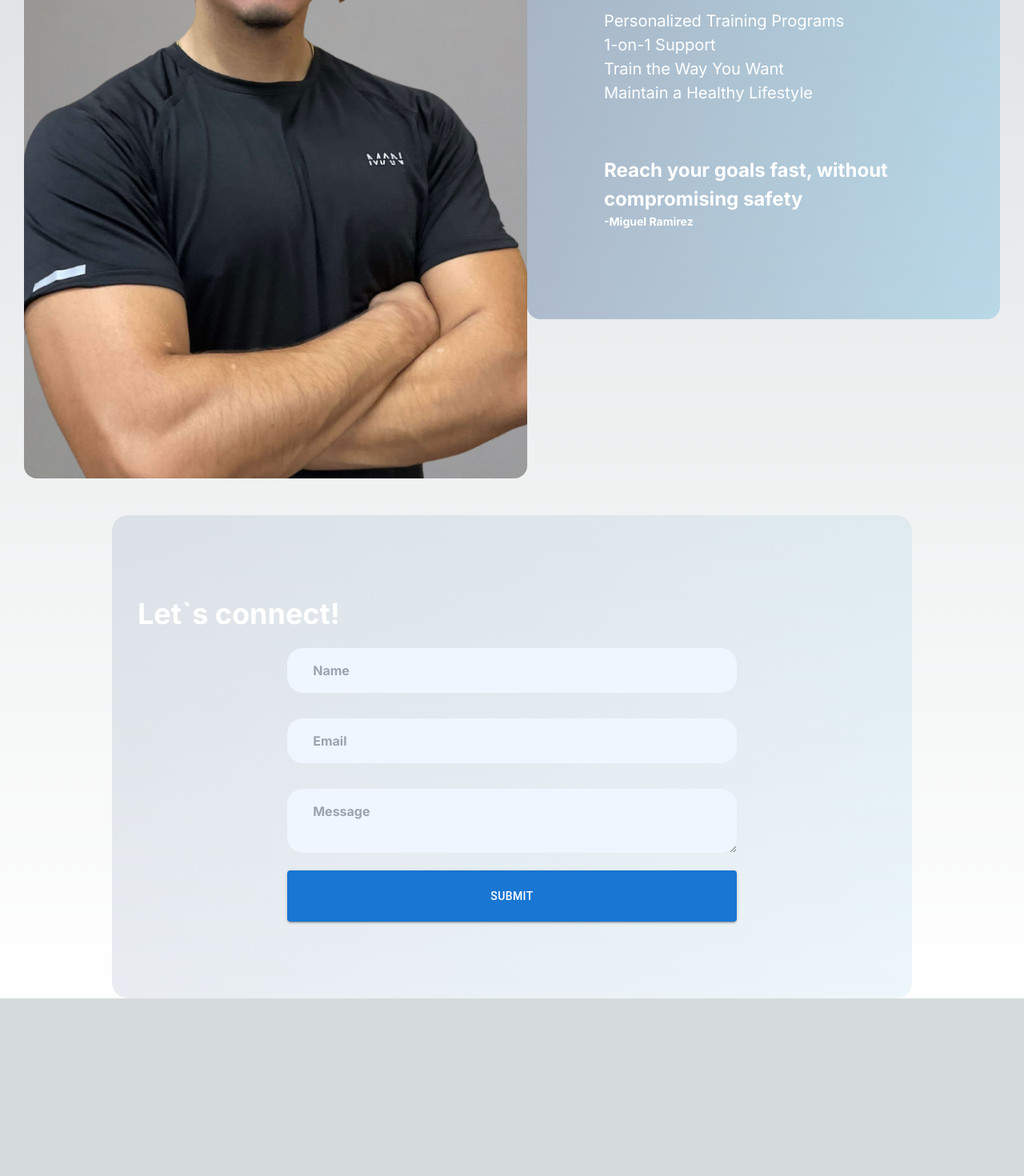
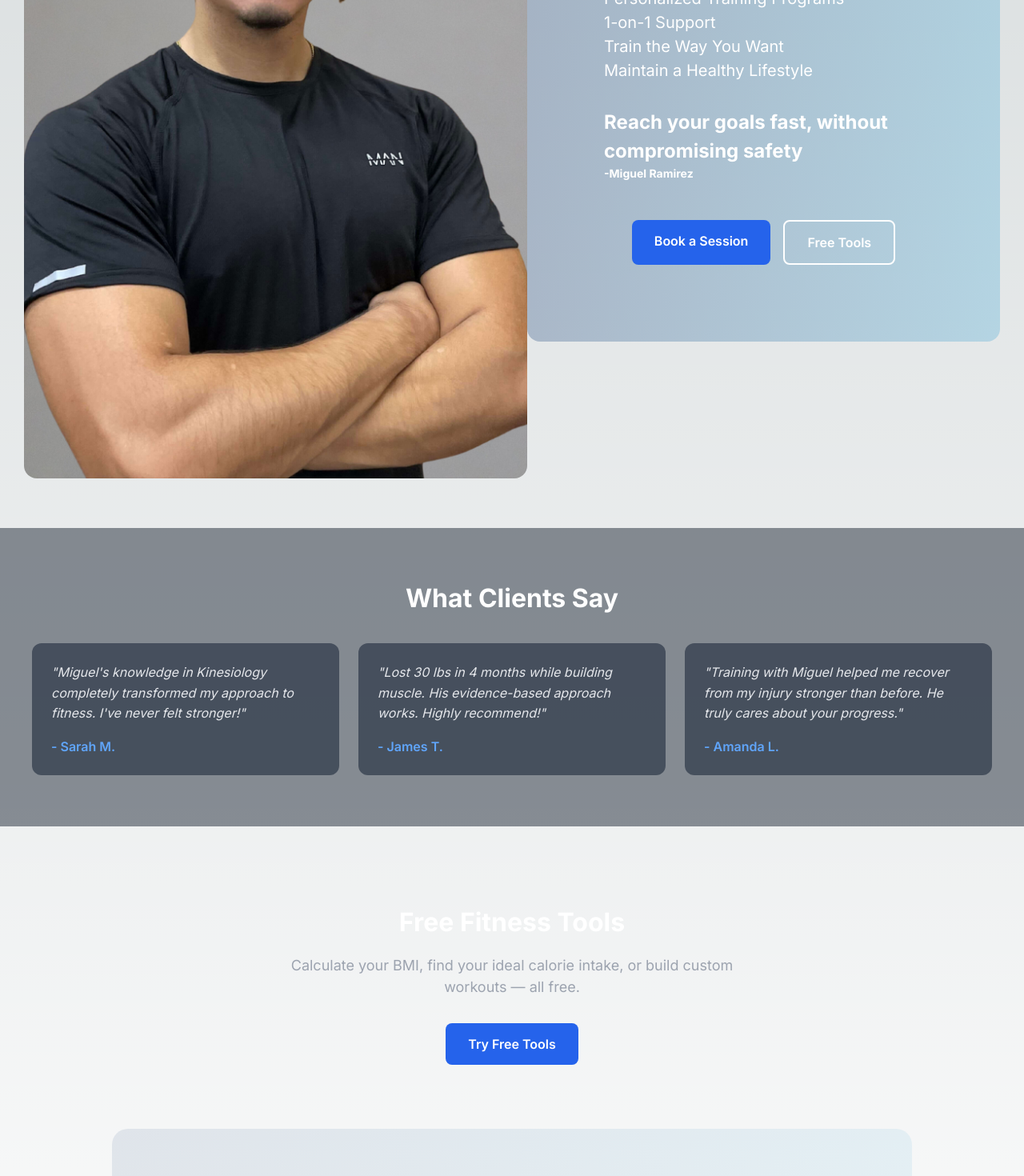
Before and after one commit to miguelaram2016/nextjs-emf, a Next.js app: page / in a window 1280 px wide. Shown: the part 480-1950 px from the top of the page at 80% size. Before the commit the page ends 1728 px from the top, so only its background shows below. Built offline with nearby package versions, Linux system fonts and the light colour scheme.

Commit message:
Quick wins: CTA buttons, testimonials, contact form feedback, services differentiation, tools preview

```diff
--- a/src/app/HomePage.jsx
+++ b/src/app/HomePage.jsx
@@ -1,6 +1,22 @@
 import ContactForm from './components/ContactForm';
 import Image from 'next/image';
+import Link from 'next/link';
 import "./styles/HomePage.css";
+
+const testimonials = [
+  {
+    name: "Sarah M.",
+    text: "Miguel's knowledge in Kinesiology completely transformed my approach to fitness. I've never felt stronger!",
+  },
+  {
+    name: "James T.",
+    text: "Lost 30 lbs in 4 months while building muscle. His evidence-based approach works. Highly recommend!",
+  },
+  {
+    name: "Amanda L.",
+    text: "Training with Miguel helped me recover from my injury stronger than before. He truly cares about your progress.",
+  },
+];
 
 const HomePage = () => {
   return (
@@ -30,8 +46,41 @@ const HomePage = () => {
             Reach your goals fast, without compromising safety <br></br>
             <span className='text-sm align-top'>-Miguel Ramirez</span>
           </p>
+          <div className="hero-buttons">
+            <Link href="/services" className="hero-cta-button primary">
+              Book a Session
+            </Link>
+            <Link href="/tools" className="hero-cta-button secondary">
+              Free Tools
+            </Link>
+          </div>
         </div>
       </div>
+
+      {/* Testimonials Section */}
+      <section className="testimonials-section">
+        <h2 className="testimonials-heading">What Clients Say</h2>
+        <div className="testimonials-grid">
+          {testimonials.map((testimonial, index) => (
+            <div key={index} className="testimonial-card">
+              <p className="testimonial-text">"{testimonial.text}"</p>
+              <p className="testimonial-name">- {testimonial.name}</p>
+            </div>
+          ))}
+        </div>
+      </section>
+
+      {/* Tools Preview Section */}
+      <section className="tools-preview-section">
+        <h2 className="tools-preview-heading">Free Fitness Tools</h2>
+        <p className="tools-preview-subtext">
+          Calculate your BMI, find your ideal calorie intake, or build custom workouts — all free.
+        </p>
+        <Link href="/tools" className="hero-cta-button primary">
+          Try Free Tools
+        </Link>
+      </section>
+
       <ContactForm />
     </main>
   )
--- a/src/app/components/ContactForm.jsx
+++ b/src/app/components/ContactForm.jsx
@@ -1,6 +1,6 @@
 "use client"
 import { useState } from 'react';
-import { Box, Button, CircularProgress } from '@mui/material';
+import { Box, Button, CircularProgress, Alert } from '@mui/material';
 import emailjs from "@emailjs/browser";
 import './styles/ContactForm.css'; // Import CSS file
 
@@ -12,6 +12,7 @@ const ContactForm = () => {
     message: "",
   });
   const [loading, setLoading] = useState(false);
+  const [status, setStatus] = useState(null); // 'success' | 'error' | null
 
 
   const handleChange = (e) => {
@@ -27,6 +28,7 @@ const ContactForm = () => {
   const handleSubmit = (e) => {
     e.preventDefault();
     setLoading(true);
+    setStatus(null);
 
 
     emailjs
@@ -45,19 +47,24 @@ const ContactForm = () => {
       .then(
         () => {
           setLoading(false);
-          alert("Thank you. I will get back to you as soon as possible.");
+          setStatus('success');
 
           setForm({
             name: "",
             email: "",
             message: "",
           });
+
+          // Clear success message after 5 seconds
+          setTimeout(() => setStatus(null), 5000);
         },
         (error) => {
           setLoading(false);
           console.error(error);
+          setStatus('error');
 
-          alert("Ahh, something went wrong. Please try again.");
+          // Clear error message after 5 seconds
+          setTimeout(() => setStatus(null), 5000);
         }
       );
   };
@@ -67,6 +74,18 @@ const ContactForm = () => {
       <div className='contact-form-title'>
         <p className=''>Let`s connect!</p>
       </div>
+
+      {status === 'success' && (
+        <Alert severity="success" sx={{ mb: 2 }}>
+          Thanks! I'll get back to you soon.
+        </Alert>
+      )}
+      {status === 'error' && (
+        <Alert severity="error" sx={{ mb: 2 }}>
+          Something went wrong. Please try again.
+        </Alert>
+      )}
+
       <form onSubmit={handleSubmit} className="contact-form">
         <input
           type="text"
--- a/src/app/services/Services.js
+++ b/src/app/services/Services.js
@@ -3,40 +3,44 @@ export const services = [
     name: '1-1',
     service: '1-on-1 Training',
     price: 'As low as $60/session',
-    description: 'Join me for personalized training sessions where I focus on your unique fitness goals. As your sole trainer, I`ll guide you through workouts designed for physique enhancement, performance improvement, or overall wellness.',
+    description: 'Science-backed training personalized to your body and goals. Using my Kinesiology background, I analyze your movement patterns and build programs that actually work — no cookie-cutter plans. Whether you\'re recovering from injury or chasing a PR, we\'ll train smart.',
     bookingLink: 'https://cal.com/elmarfitness/personal-training-session',
     bookingLabel: 'Schedule a Session',
     image: '/training.png',
     classification: 'in-person',
+    highlights: ['Movement assessment', 'Custom program design', 'Form correction', 'Progress tracking'],
   },
   {
     name: 'partner',
     service: 'Partner Training',
     price: 'As low as $80/session',
-    description: 'Experience the synergy of partner training under my guidance. I`ll tailor sessions to both of your needs, combining solo and joint exercises for a balanced and effective workout.',
+    description: 'Bring a friend and train smarter. I design complementary programs so both of you hit your goals — while keeping each other accountable. Great for couples, friends, or training buddies who want professional guidance without the solo price tag.',
     bookingLink: 'https://cal.com/elmarfitness/partner-training-session',
     bookingLabel: 'Schedule a Session',
     image: '/partner.png',
     classification: 'in-person',
+    highlights: ['Individualized programs', 'Partner accountability', 'Fun competition', 'Shared sessions'],
   },
   {
     name: 'online-coaching',
     service: 'Online Coaching',
     price: 'As low as $150/month',
-    description: 'With my online coaching, enjoy the flexibility of training anywhere. I provide custom workout plans, nutritional advice, and regular progress check-ins, ensuring a comprehensive virtual training experience.',
+    description: 'Elite training, anywhere. I build custom AI-enhanced workout programs tailored to your equipment, schedule, and goals. Weekly check-ins, form video reviews, and nutrition guidance — all through an app. Perfect for serious athletes who want pro-level coaching without the gym commute.',
     bookingLink: 'https://cal.com/elmarfitness/online-coaching-call',
     bookingLabel: 'Schedule a Call',
     image: '/online.png',
     classification: 'online',
+    highlights: ['Custom workout app', 'Weekly video check-ins', 'Nutrition guidance', '24/7 messaging'],
   },
   {
     name: 'nutrition',
     service: 'Meal Planning',
     price: ' As low as $100/month',
-    description: 'Let me craft a meal plan that aligns with your fitness targets. My approach considers your dietary needs, preferences, and goals, ensuring a balanced and enjoyable nutritional journey.',
+    description: 'No starving, no fad diets. I build meal plans that fit your lifestyle, preferences, and goals — whether that\'s losing fat, building muscle, or just eating better. Based on your TDEE, food preferences, and schedule. Includes macro tracking and grocery lists.',
     bookingLink: 'https://cal.com/elmarfitness/nutrition-meal-planning-call',
     bookingLabel: 'Schedule a Call',
     image: '/meal.png',
     classification: 'online',
+    highlights: ['Personalized macros', 'Flexible dieting', 'Grocery lists', 'Recipe suggestions'],
   },
 ];
--- a/src/app/styles/HomePage.css
+++ b/src/app/styles/HomePage.css
@@ -57,9 +57,118 @@
 
 .founder-intro {
   border-radius: 20px;
-  margin-top: 4rem;
+  margin-top: 2rem;
   font-size: min(6vw, 24px);
   font-weight: bold;
+}
+
+/* Hero CTA Buttons */
+.hero-buttons {
+  display: flex;
+  gap: 1rem;
+  margin-top: 2rem;
+  flex-wrap: wrap;
+  justify-content: center;
+}
+
+.hero-cta-button {
+  padding: 0.875rem 1.75rem;
+  border-radius: 8px;
+  font-weight: 600;
+  font-size: 1rem;
+  text-decoration: none;
+  transition: all 0.3s ease;
+  display: inline-block;
+}
+
+.hero-cta-button.primary {
+  background: #2563eb;
+  color: white;
+}
+
+.hero-cta-button.primary:hover {
+  background: #1d4ed8;
+  transform: translateY(-2px);
+}
+
+.hero-cta-button.secondary {
+  background: transparent;
+  color: white;
+  border: 2px solid white;
+}
+
+.hero-cta-button.secondary:hover {
+  background: rgba(255, 255, 255, 0.1);
+  transform: translateY(-2px);
+}
+
+/* Testimonials Section */
+.testimonials-section {
+  padding: 4rem 2rem;
+  background: rgba(31, 41, 55, 0.5);
+  margin: 2rem 0;
+}
+
+.testimonials-heading {
+  text-align: center;
+  font-size: 2rem;
+  font-weight: bold;
+  margin-bottom: 2rem;
+  color: white;
+}
+
+.testimonials-grid {
+  display: grid;
+  grid-template-columns: repeat(auto-fit, minmax(280px, 1fr));
+  gap: 1.5rem;
+  max-width: 1200px;
+  margin: 0 auto;
+}
+
+.testimonial-card {
+  background: rgba(55, 65, 81, 0.8);
+  padding: 1.5rem;
+  border-radius: 12px;
+  transition: transform 0.3s ease;
+}
+
+.testimonial-card:hover {
+  transform: translateY(-4px);
+}
+
+.testimonial-text {
+  font-size: 1rem;
+  line-height: 1.6;
+  color: #e5e7eb;
+  font-style: italic;
+  margin-bottom: 1rem;
+}
+
+.testimonial-name {
+  font-weight: 600;
+  color: #60a5fa;
+}
+
+/* Tools Preview Section */
+.tools-preview-section {
+  padding: 4rem 2rem;
+  text-align: center;
+}
+
+.tools-preview-heading {
+  font-size: 2rem;
+  font-weight: bold;
+  margin-bottom: 1rem;
+  color: white;
+}
+
+.tools-preview-subtext {
+  font-size: 1.125rem;
+  color: #9ca3af;
+  margin-bottom: 2rem;
+  max-width: 600px;
+  margin-left: auto;
+  margin-right: auto;
 }
 
 /* Media query for larger screens */
```
